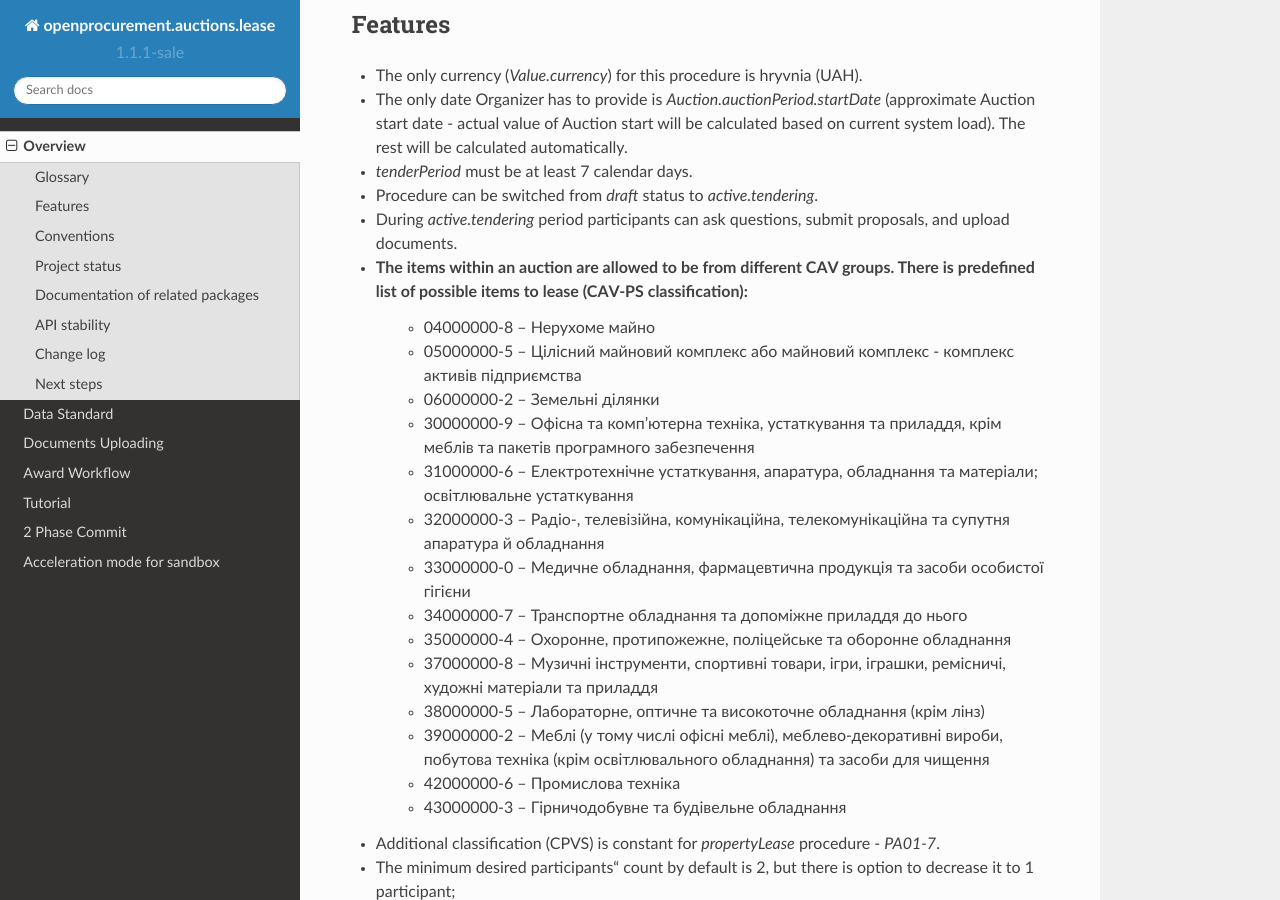
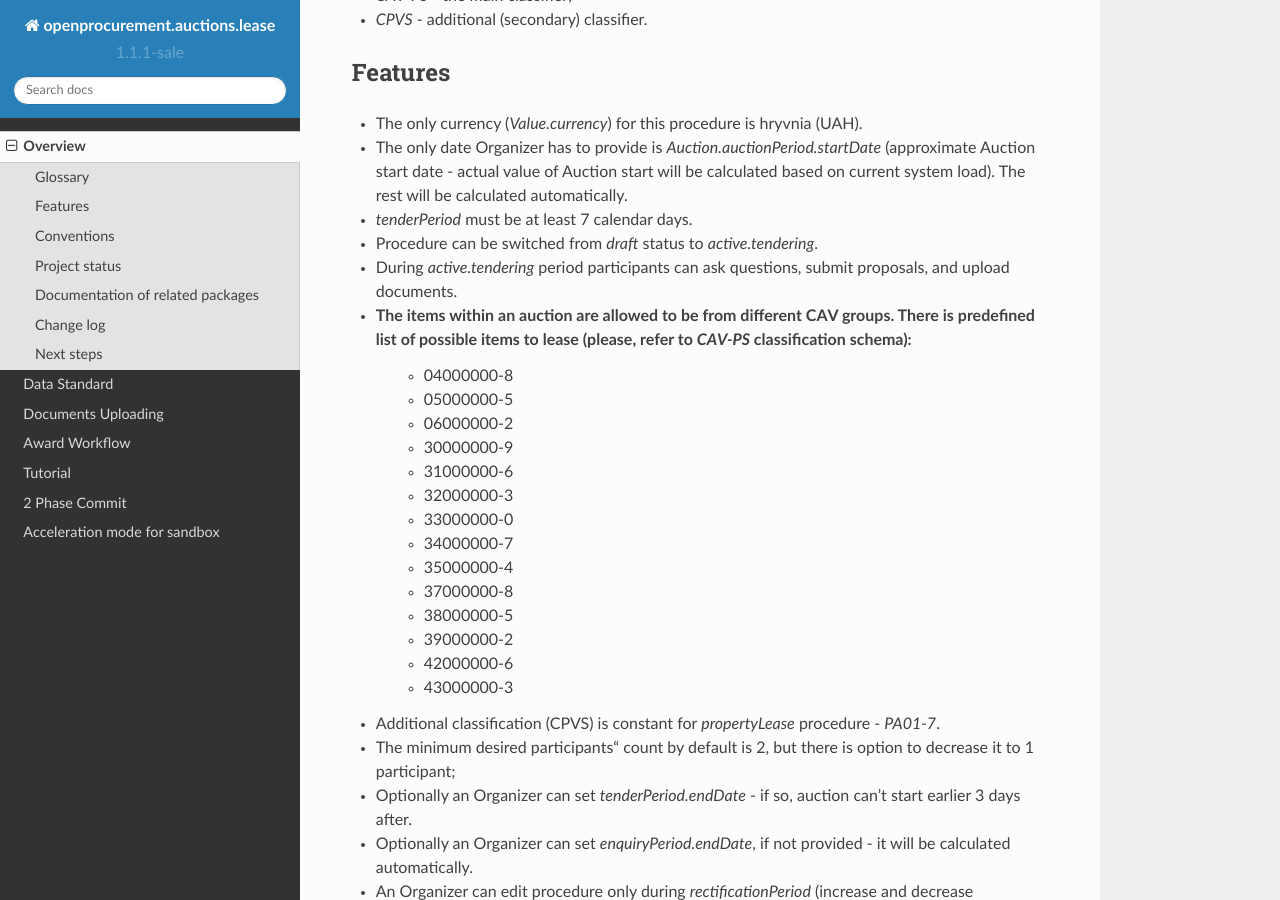
Before and after one commit to raccoongang/openprocurement.auctions.lease.rg, a Sphinx documentation site: the page built from docs/source/overview.rst, in a window 1280 px wide and 900 px high, scrolled down 1276 px. Built offline with Sphinx 7.4.7 and the Read the Docs theme 2.0.0, drawn with Linux system fonts in a browser that asks for light colours; some of the changed text lies outside the part shown.

Commit message:
Clean up `overview`

```diff
--- a/docs/source/overview.rst
+++ b/docs/source/overview.rst
@@ -3,11 +3,13 @@
 
 This `openprocurement.auctions.lease` package documentation contains information for Participants of the PROZORRO.SALE system and intended to discover all aspects of `lease procedure`.
 
-Орендодавцями (Організаторами) можуть виступати:
+*Please note that the documentation is currently somewhat out of date.*
+
+In the Organizer role can act following subjects:
 - `State Property Fund of Ukraine <http://www.spfu.gov.ua>`_;
-- органи,  уповноважені  Верховною  Радою Автономної Республіки Крим;
-- державні підприємства;
-- підприємства,  установи  та  організації.
+- state enterprises;
+- authorities, which are authorized by the Verkhovna Rada of the Autonomous Republic of Crimea;
+- enterprises, institutions and organizations.
 
 In order to perform state property lease specialized procedure is available:
 
@@ -52,21 +54,22 @@
 * Procedure can be switched from *draft* status to *active.tendering*.
 * During *active.tendering* period participants can ask questions, submit proposals, and upload documents.
 
-* The items within an auction are allowed to be from different CAV groups. There is predefined list of possible items to lease (CAV-PS classification):
-    - 04000000-8 – Нерухоме майно
-    - 05000000-5 – Цілісний майновий комплекс або майновий комплекс - комплекс активів підприємства
-    - 06000000-2 – Земельні ділянки
-    - 30000000-9 – Офісна та комп’ютерна техніка, устаткування та приладдя, крім меблів та пакетів програмного забезпечення
-    - 31000000-6 – Електротехнічне устаткування, апаратура, обладнання та матеріали; освітлювальне устаткування
-    - 32000000-3 – Радіо-, телевізійна, комунікаційна, телекомунікаційна та супутня апаратура й обладнання
-    - 33000000-0 – Медичне обладнання, фармацевтична продукція та засоби особистої гігієни
-    - 34000000-7 – Транспортне обладнання та допоміжне приладдя до нього
-    - 35000000-4 – Охоронне, протипожежне, поліцейське та оборонне обладнання
-    - 37000000-8 – Музичні інструменти, спортивні товари, ігри, іграшки, ремісничі, художні матеріали та приладдя
-    - 38000000-5 – Лабораторне, оптичне та високоточне обладнання (крім лінз)
-    - 39000000-2 – Меблі (у тому числі офісні меблі), меблево-декоративні вироби, побутова техніка (крім освітлювального обладнання) та засоби для чищення
-    - 42000000-6 – Промислова техніка
-    - 43000000-3 – Гірничодобувне та будівельне обладнання
+* The items within an auction are allowed to be from different CAV groups. There is predefined list of possible items to lease (please, refer to `CAV-PS` classification schema):
+    - 04000000-8
+    - 05000000-5
+    - 06000000-2
+    - 30000000-9
+    - 31000000-6
+    - 32000000-3
+    - 33000000-0
+    - 34000000-7
+    - 35000000-4
+    - 37000000-8
+    - 38000000-5
+    - 39000000-2
+    - 42000000-6
+    - 43000000-3
+
 * Additional classification (CPVS) is constant for `propertyLease` procedure - `PA01-7`.
 * The minimum desired participants' count by default is 2, but there is option to decrease it to 1 participant;
 * Optionally an Organizer can set `tenderPeriod.endDate` - if so, auction can't start earlier 3 days after.
@@ -107,7 +110,7 @@
 Project status
 --------------
 
-.. ASK: The project has pre alpha status.
+The project currently is in beta status.
 
 The source repository for this project is on GitHub: https://github.com/prozorro-sale/openprocurement.auctions.lease
 
@@ -118,16 +121,7 @@
 Documentation of related packages
 ---------------------------------
 
-.. ASK: * `OpenProcurement API <http://api-docs.openprocurement.org/en/latest/>`_
-
-API stability
--------------
-
-.. ASK:
-API is highly unstable, and while API endpoints are expected to remain
-relatively stable the data exchange formats are expected to be changed a
-lot.  The changes in the API are communicated via `Open Procurement API
-<https://groups.google.com/group/open-procurement-api>`_ maillist.
+* `OpenProcurement API <http://api-docs.openprocurement.org/en/latest/>`_
 
 Change log
 ----------
--- a/docs/source/standard/auction.rst
+++ b/docs/source/standard/auction.rst
@@ -1,4 +1,3 @@
-.. . Kicking page rebuild 2014-10-30 17:00:08
 .. include:: defs.hrst
 
 .. index:: Auction, Auction
```
Also changed, not shown: other parts of docs/source/overview.rst (+2 -1 lines).
